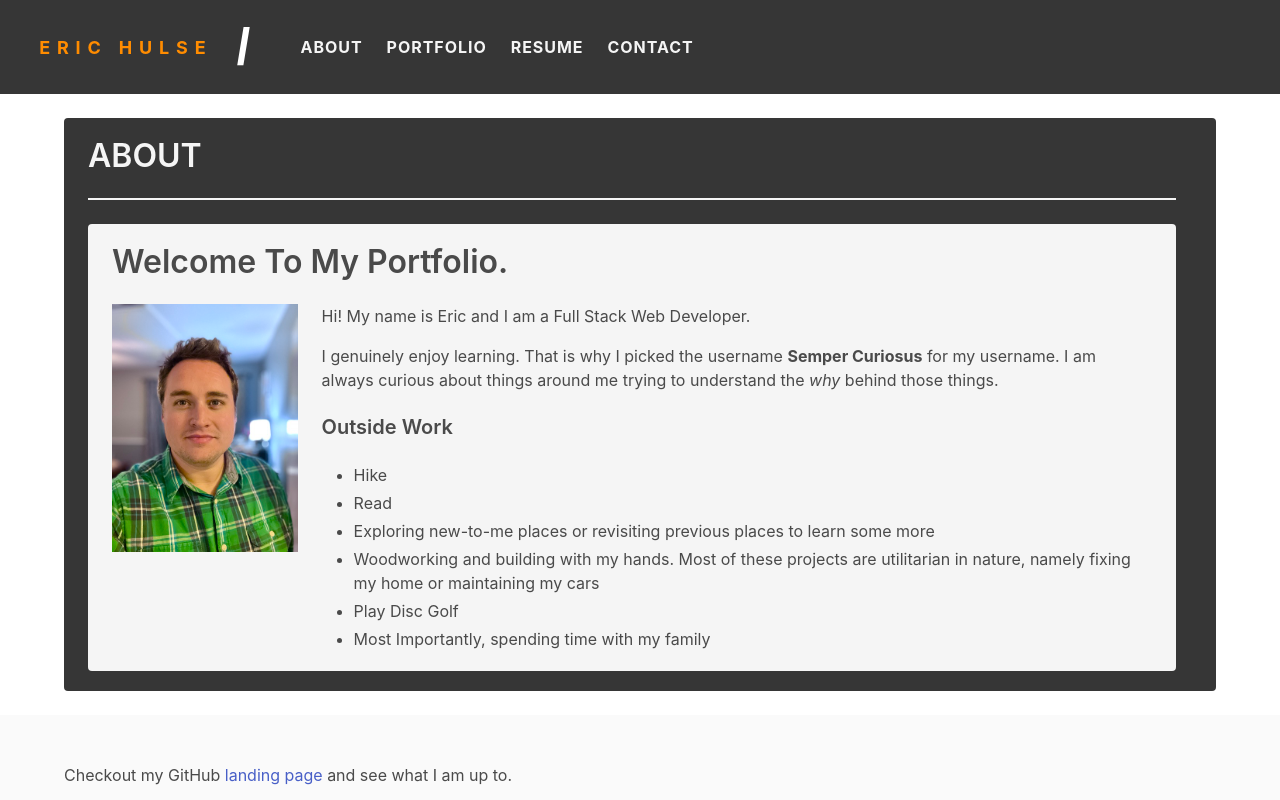
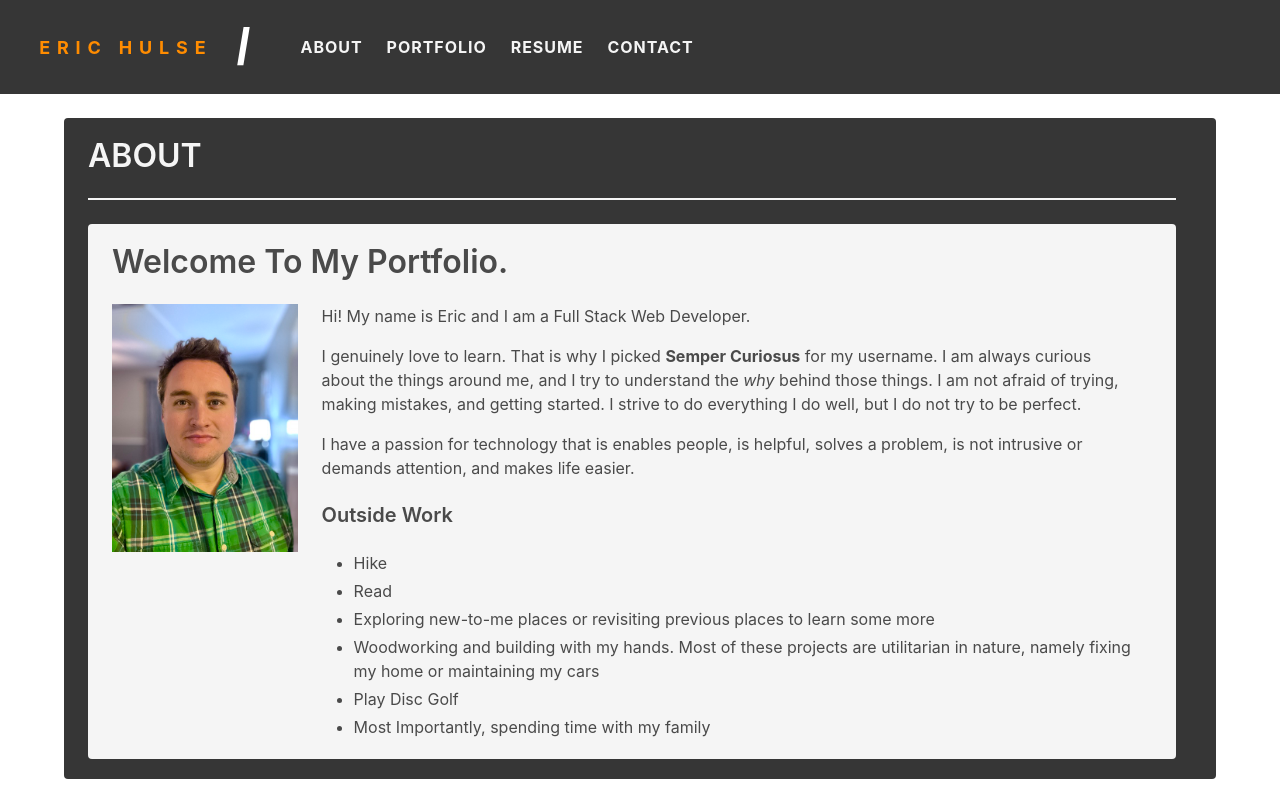
Before and after one commit to sempercuriosus/portfolio-v2, a React (Vite) app: page / in a window 1280 px wide. Shown: the top 800 px of the page. Built offline with nearby package versions, Linux system fonts and the light colour scheme.

Commit message:
updated about verbiage

```diff
--- a/src/components/About/about.jsx
+++ b/src/components/About/about.jsx
@@ -41,10 +41,17 @@ function About() {
                 {/* Blurb */}
 
                 <p>
-                  I genuinely enjoy learning. That is why I picked the username{' '}
+                  I genuinely love to learn. That is why I picked{' '}
                   <strong>Semper Curiosus</strong> for my username. I am always
-                  curious about things around me trying to understand the{' '}
-                  <em>why</em> behind those things.
+                  curious about the things around me, and I try to understand
+                  the <em>why</em> behind those things. I am not afraid of
+                  trying, making mistakes, and getting started. I strive to do
+                  everything I do well, but I do not try to be perfect.
+                </p>
+                <p>
+                  I have a passion for technology that is enables people, is
+                  helpful, solves a problem, is not intrusive or demands
+                  attention, and makes life easier.
                 </p>
               </div>
 
```
Also changed, not shown: 1 other file (tests, documents, lock files or other folders).
